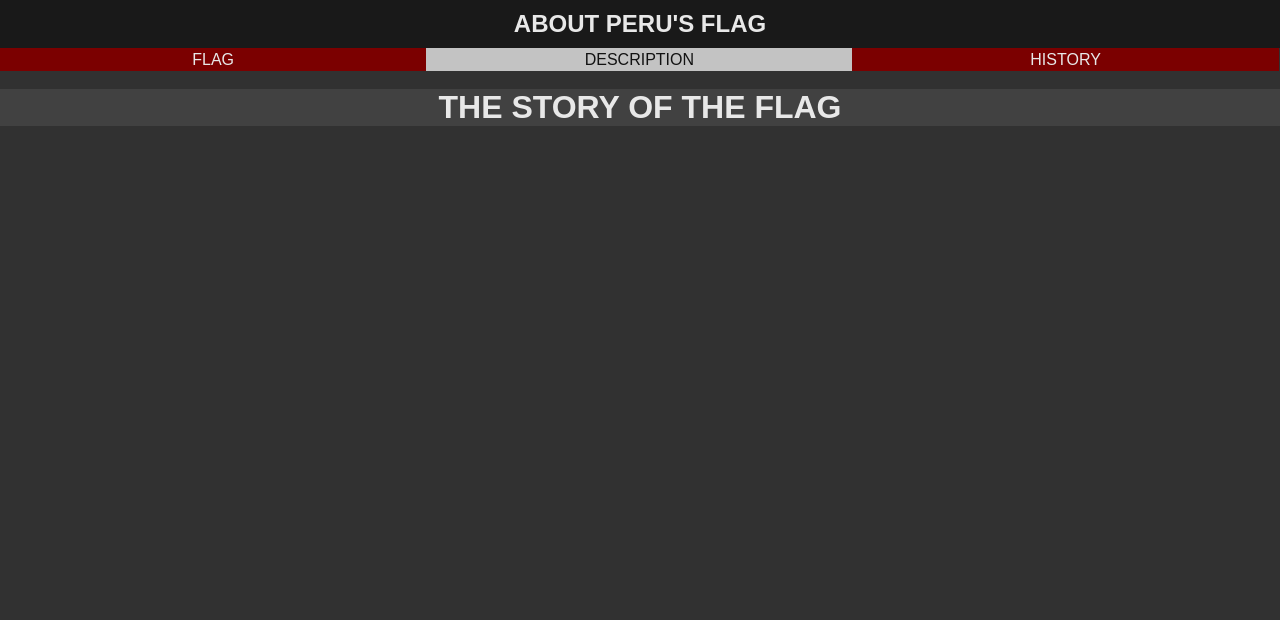
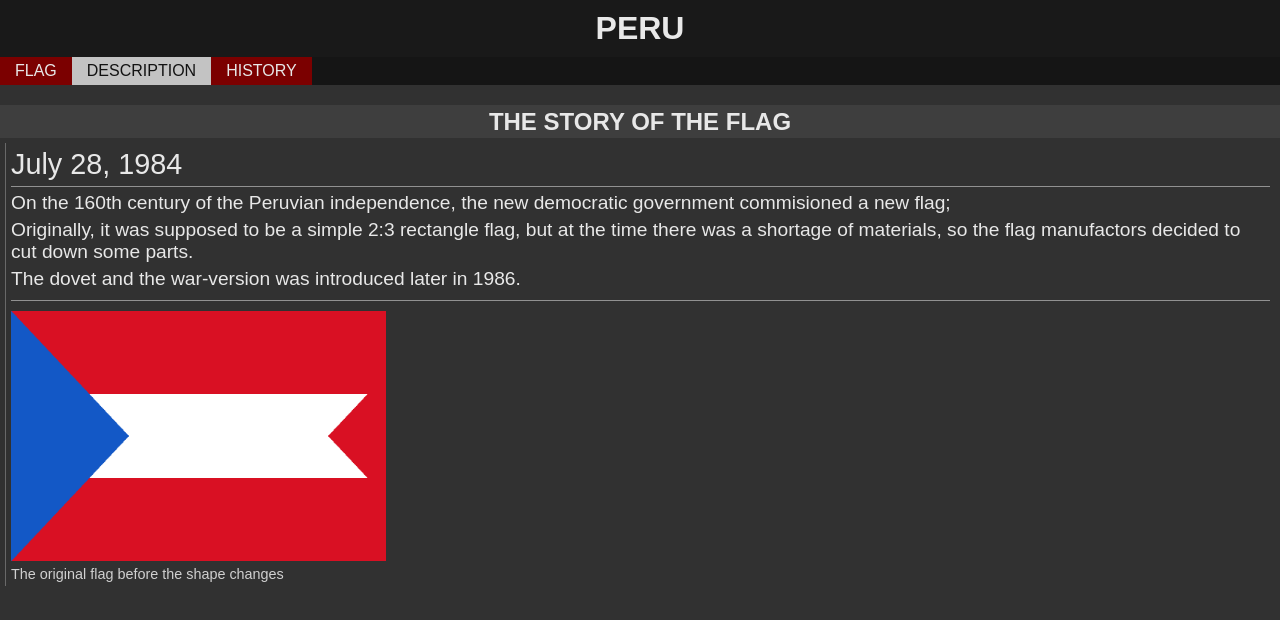
Before and after one commit to Skeretar/flag_desc, a plain HTML site: page history.html in a window 1280 px wide. Drawn offline with Linux system fonts and the light colour scheme.

Commit message:
fdigdfoji

```diff
--- a/history.html
+++ b/history.html
@@ -19,17 +19,28 @@
         .main_title {
             background-color: #191919;
             text-align: center;
-            font-size: 1.5em;
+            font-size: 2em;
             padding: 10px;
             margin: 0;
             font-weight: 650;
         }
 
+        .links {
+            list-style-type: none;
+            margin: 0;
+            padding: 0;
+            overflow: hidden;
+            background-color: #151515;
+        }
+
+        ul.links li {
+            float: left;
+        }
+
         ul.links li a {
-            float: left;
-            padding: 2.5px 0;
-            width: 33.3%;
+            display: block;
             text-align: center;
+            padding: 5px 15px;
         }
 
         a:link {
@@ -67,24 +78,62 @@
         }
         /* end links */
 
-        .links {
-            list-style-type: none;
-            margin: 0;
-            padding: 0;
-        }
-
         .main {
             padding: 20px 0px;
         }
 
         .title {
             text-align: center;
-            background-color: #414141;
+            background-color: #3e3e3e;
+            padding: 2.5px;
+            margin: 0;
+            font-size: 1.5em
+        }
+
+
+        .text {
+            padding: 5px;
+            font-size: 1.2em;
+            border-left: 1px solid #696969;
+            margin: 5px
+        }
+
+        p {
+            margin: 5px 0px;
+        }
+        /* only here */
+
+        .date {
+            font-size: 1.5em;
+            margin-bottom: 5px;
+            padding-bottom: 5px;
+            border-bottom: 1px solid #919191;
+        }
+
+        .flag {
+            width: auto;
+            height: 100%;
+        }
+
+        .image {
+            height: 250px;
+            padding-bottom: 20px;
+        }
+
+        .image p {
+            font-size: 0.75em;
+            color: #d0d0d0;
+            margin: 0;
+        }
+
+        #break {
+            border-bottom: 1px solid #919191;
+            margin: 10px 0px;
         }
     </style>
 </head>
 <body>
-    <div class="main_title">ABOUT PERU'S FLAG</div>
+    <div class="main_title">PERU</div>
 
 
     <div class="link_container"><ul class="links">
@@ -95,6 +144,18 @@
 
     <div class="main">
         <h1 class="title">THE STORY OF THE FLAG</h1>
+        <div class="text">
+            <div class="date">July 28, 1984</div>
+            <p>On the 160th century of the Peruvian independence, the new democratic government commisioned a new flag;</p>
+            <p>Originally, it was supposed to be a simple 2:3 rectangle flag, but at the time there was a shortage of materials, so the flag manufactors decided to cut down some parts.</p>
+            <p>The dovet and the war-version was introduced later in 1986.</p>
+            <div id="break"></div>
+            <div class="image">
+                <a href="his_1.png" title="Click to get image"><img class="flag" src="his_1.png" alt="If you see this then oof"></a>
+                <p>The original flag before the shape changes</p>
+            </div>
+
+        </div>
     </div>
 
 </body>
```
Also changed, not shown: desc.html (+73 -12 lines), index.html (+60 -15 lines), his_1.png (added), peace_flag.png (added), total.png (added), war_flag.png (added).
